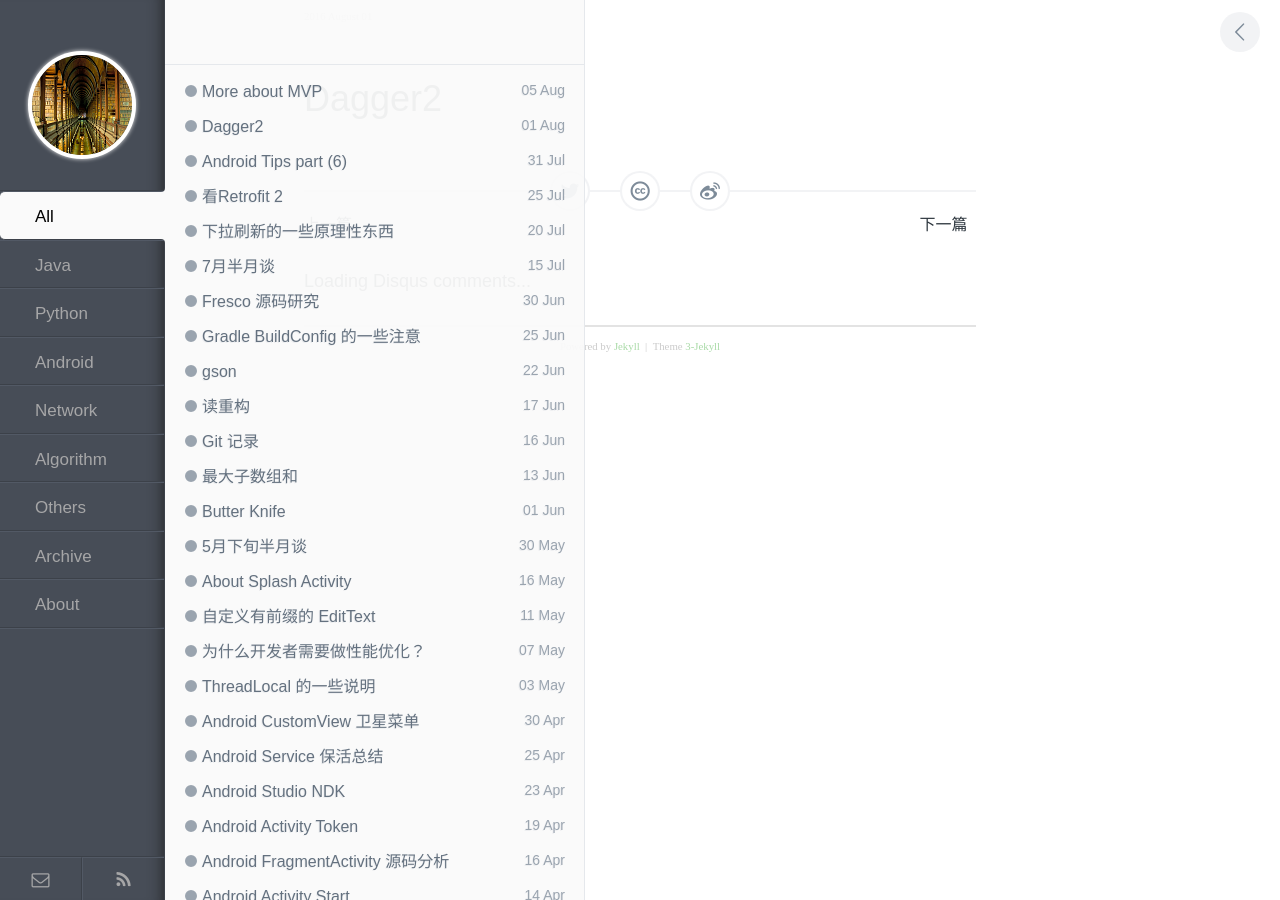
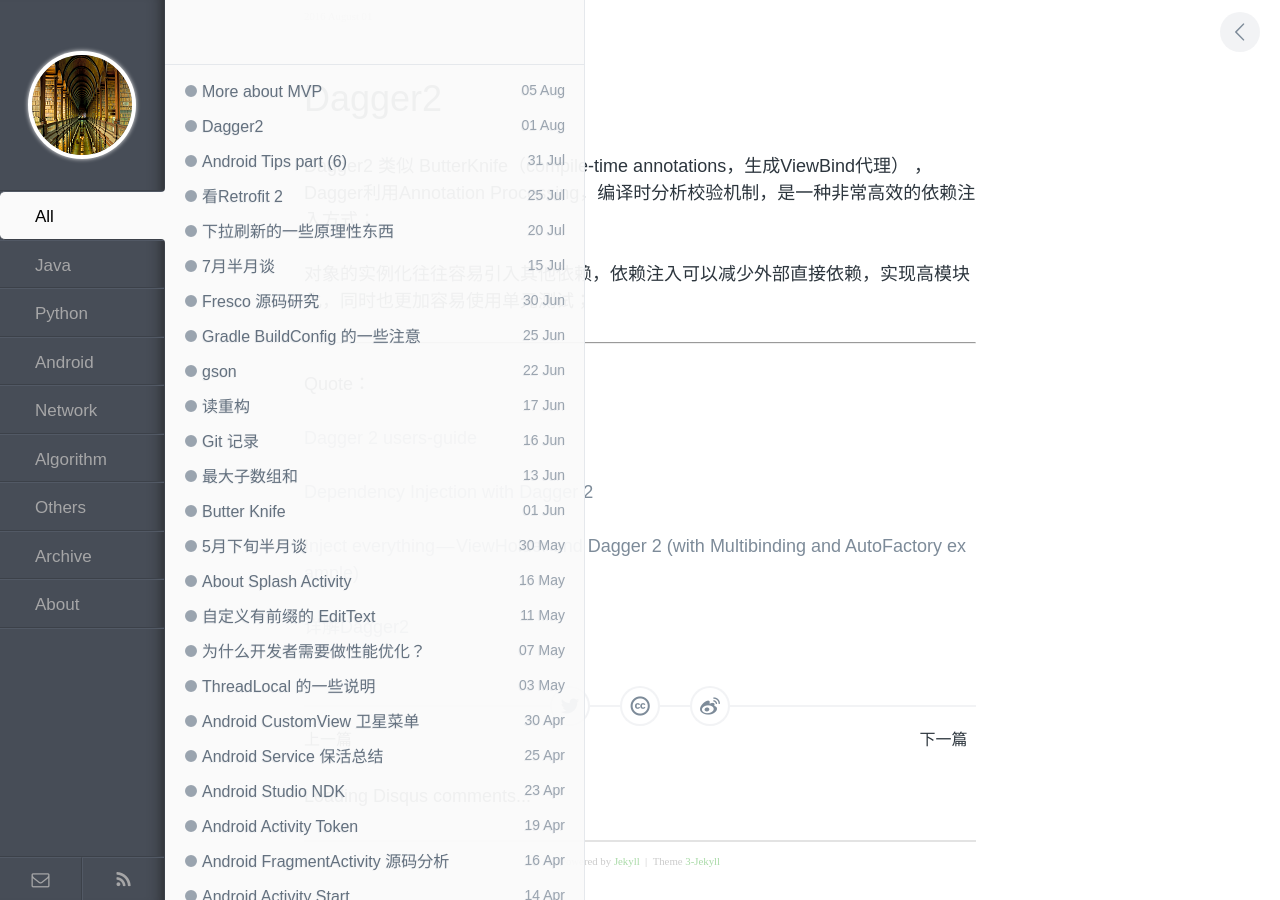
Before and after one commit to enlipan/enlipan.github.io, a Jekyll site: the page built from _posts/2016-08-01-something-about-dagger2.md, in a window 1280 px wide. Built offline with Jekyll 4.4.1, drawn with Linux system fonts in a browser that asks for light colours; nearby versions of some CDN libraries; comment, search, counter and statistics services are not loaded.

Commit message:
modify   pages  dagger2

```diff
--- a/_posts/2016-08-01-something-about-dagger2.md
+++ b/_posts/2016-08-01-something-about-dagger2.md
@@ -3,3 +3,28 @@ layout: post
 title:  Dagger2
 category: android
 ---
+
+Dagger2 类似 ButterKnife（compile-time annotations，生成ViewBind代理） ，Dagger利用Annotation Processing，编译时分析校验机制，是一种非常高效的依赖注入方式；
+
+对象的实例化往往容易引入其他依赖，依赖注入可以减少外部直接依赖，实现高模块化，同时也更加容易使用单元测试；
+
+
+
+
+
+
+
+
+
+
+---
+
+Quote：
+
+[Dagger 2 users-guide](http://google.github.io/dagger/users-guide)
+
+[Dependency Injection with Dagger 2](https://github.com/codepath/android_guides/wiki/Dependency-Injection-with-Dagger-2)
+
+[Inject everything — ViewHolder and Dagger 2 (with Multibinding and AutoFactory example)](https://medium.com/@froger_mcs/inject-everything-viewholder-and-dagger-2-e1551a76a908#.z22tzr2cn)
+
+[详解Dagger2](http://www.jcodecraeer.com/a/anzhuokaifa/androidkaifa/2015/0519/2892.html)
```
